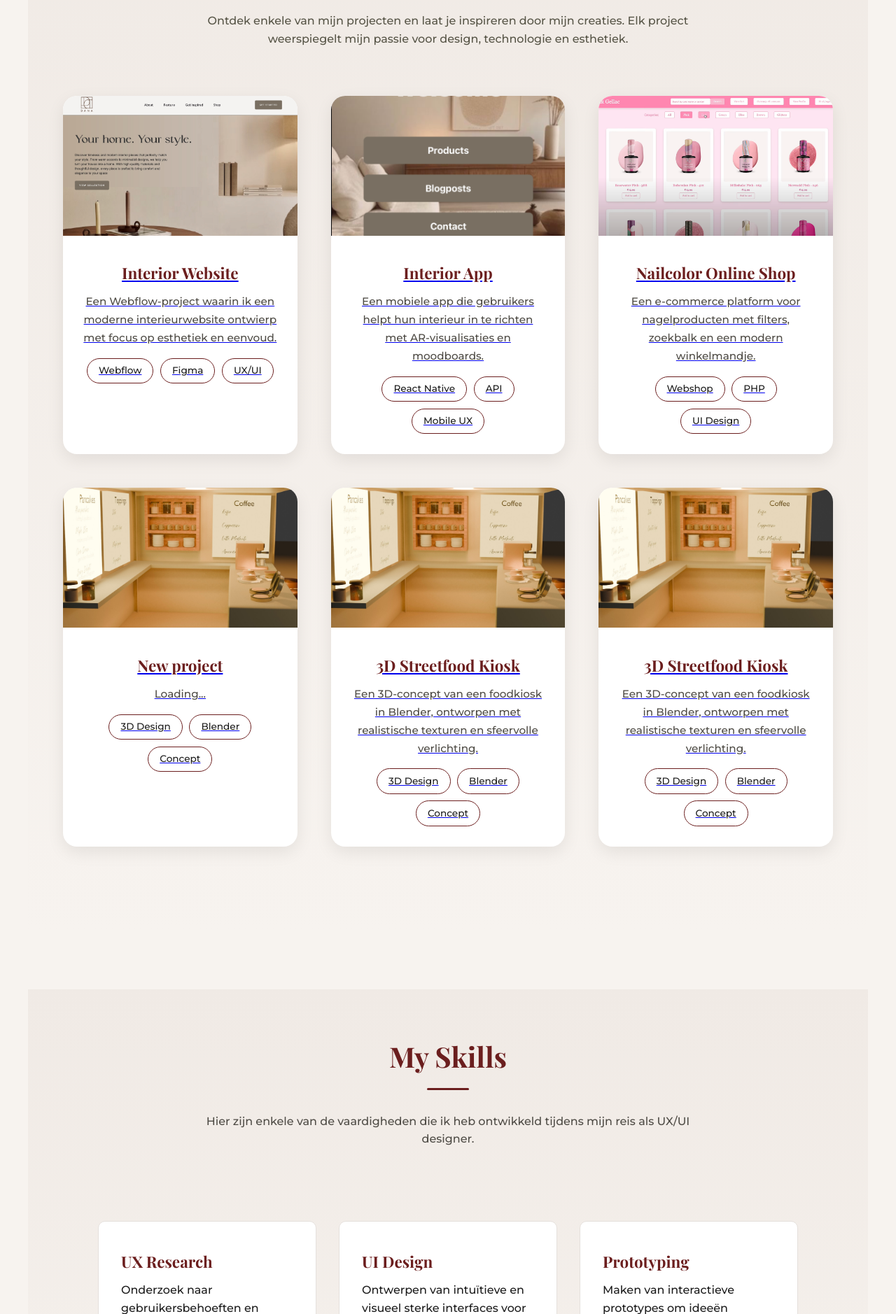
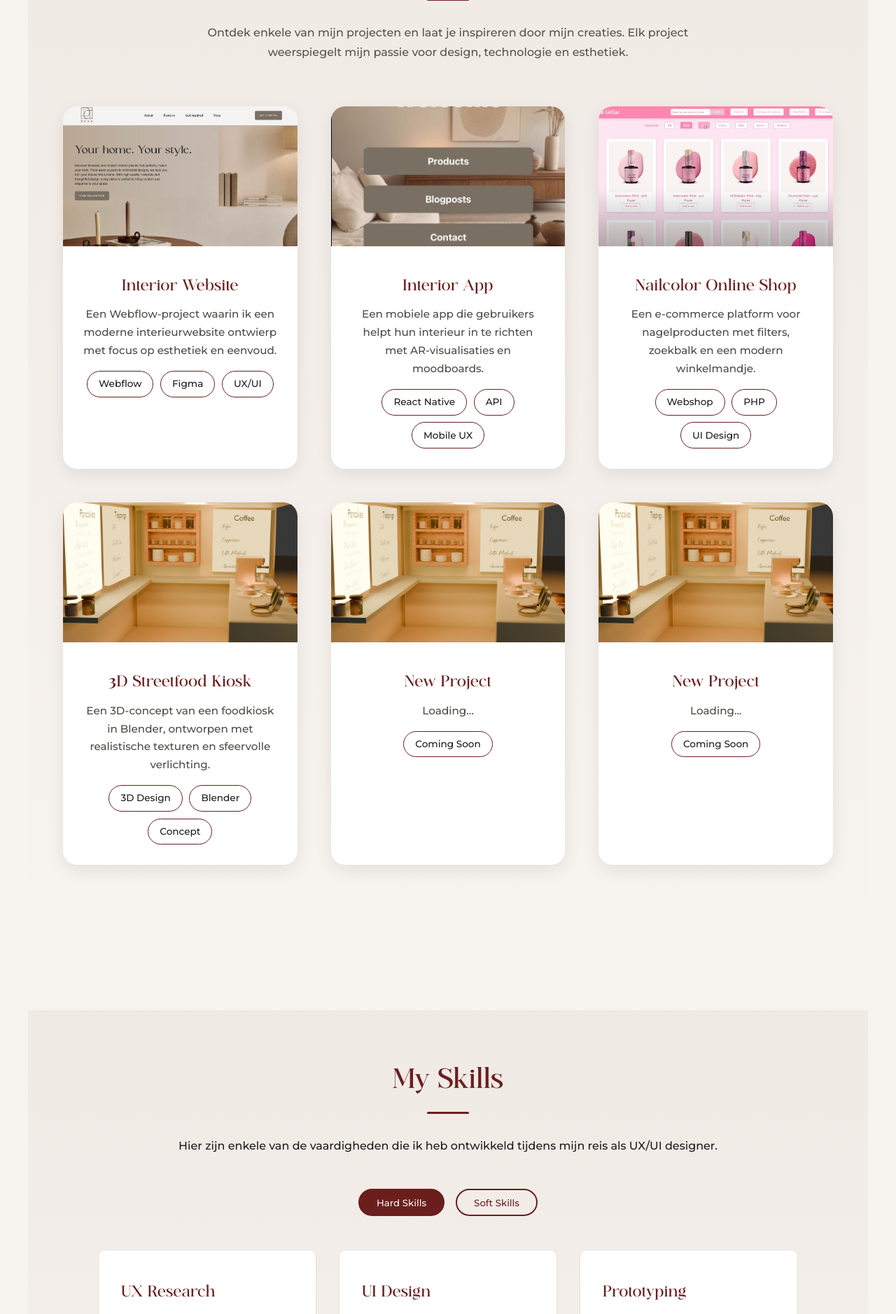
Before and after one commit to AlithaPwls/PF-AP, a PHP site: page / in a window 1280 px wide. Shown: the part 1103-2981 px from the top of the page at 70% size. Run offline with PHP 8.4, Linux system fonts and the light colour scheme.

Commit message:
bigggg changes

```diff
--- a/css/index.css
+++ b/css/index.css
@@ -1,17 +1,40 @@
+/* ========== FONTS ========== */
+@font-face {
+  font-family: "Ethereal";
+  src: url("../fonts/Etherealdemo-Regular.otf") format("opentype");
+  font-weight: normal;
+  font-style: normal;
+}
+
+@font-face {
+  font-family: "Ethereal";
+  src: url("../fonts/Etherealdemo-Bold.otf") format("opentype");
+  font-weight: bold;
+  font-style: normal;
+}
+
+/* ========== BASIS ========== */
 html {
   scroll-behavior: smooth;
 }
 
-/* ========== RESET ========== */
 * {
   margin: 0;
   padding: 0;
   box-sizing: border-box;
 }
 
-/* ========== BASIS ========== */
+body {
+  font-family: "Montserrat", sans-serif;
+  background-color: #f7f3ef;
+  color: #1C1C1C;
+  line-height: 1.7;
+}
 
-/* ========== HEADER (STICKY NAVBAR) ========== */
+h1, h2, h3 {
+  font-family: "Ethereal", "Playfair Display", serif;
+  letter-spacing: 0.5px;
+}
 
 /* ========== HERO ========== */
 .hero {
@@ -71,23 +80,6 @@ html {
   font-style: italic;
   opacity: 0;
   animation: fadeIn 2.5s ease 1.5s forwards;
-}
-
-/* ========== FADE-UP ANIMATIE ALGEMEEN ========== */
-.fade-up {
-  opacity: 0;
-  transform: translateY(4px);
-}
-
-.fade-up.visible {
-  animation: fadeUp 0.8s ease forwards;
-}
-
-@keyframes fadeUp {
-  to {
-    opacity: 1;
-    transform: translateY(1);
-  }
 }
 
 /* ========== PROJECTS ========== */
@@ -138,12 +129,6 @@ html {
   transition: all 0.35s ease;
 }
 
-/* fade-up voor projecten */
-
-.project-item.visible {
-  animation: fadeUp 0.8s ease forwards;
-}
-
 .project-item:hover {
   transform: translateY(-10px);
   box-shadow: 0 12px 35px rgba(0, 0, 0, 0.15);
@@ -161,7 +146,6 @@ html {
 }
 
 .project-content h3 {
-  font-family: "Playfair Display", serif;
   font-size: 1.4rem;
   color: #6B1E1E;
   margin-bottom: 0.6rem;
@@ -171,7 +155,12 @@ html {
   font-size: 0.95rem;
   color: #4e4b45;
   margin-bottom: 1rem;
-  line-height: 1.7;
+}
+
+.project-item a {
+  text-decoration: none;
+  color: inherit;
+  display: block;
 }
 
 .pills {
@@ -182,14 +171,11 @@ html {
 }
 
 .pill {
-  background-color: rgba(255, 255, 255, 0.7);
-  backdrop-filter: blur(8px);
-  color: #1C1C1C;
+  border: 1px solid #6B1E1E;
+  border-radius: 30px;
   padding: 0.4rem 1rem;
-  border-radius: 30px;
   font-size: 0.85rem;
   transition: all 0.3s ease;
-  border: 1px solid #6B1E1E;
 }
 
 .pill:hover {
@@ -197,8 +183,8 @@ html {
   color: #F7F3EF;
 }
 
-/* ========== SKILLS & TECHNOLOGIES ========== */
-#skills, #technologies {
+/* ========== SKILLS ========== */
+#skills {
   text-align: center;
   background: linear-gradient(180deg, #f0eae5 0%, #f7f3ef 100%);
   padding: 4rem 2rem 8rem 2rem;
@@ -206,14 +192,94 @@ html {
   margin: 5em auto;
 }
 
-#skills h2, #technologies h2 {
-  font-family: "Playfair Display", serif;
+#skills h2 {
   font-size: 2.5rem;
   color: #6B1E1E;
   margin-bottom: 1rem;
 }
 
-#skills h2::after,
+#skills h2::after {
+  content: "";
+  display: block;
+  width: 60px;
+  height: 3px;
+  background-color: #6B1E1E;
+  margin: 0.8rem auto 2rem auto;
+  border-radius: 2px;
+}
+
+.skills-toggle {
+  display: flex;
+  justify-content: center;
+  gap: 1rem;
+  margin: 3rem 0;
+}
+
+.skills-toggle button {
+  background-color: transparent;
+  border: 2px solid #6B1E1E;
+  color: #6B1E1E;
+  font-family: "Montserrat", sans-serif;
+  font-weight: 500;
+  padding: 0.6rem 1.5rem;
+  border-radius: 30px;
+  cursor: pointer;
+  transition: all 0.3s ease;
+}
+
+.skills-toggle button:hover {
+  background-color: #6B1E1E;
+  color: #F7F3EF;
+}
+
+.skills-toggle button.active {
+  background-color: #6B1E1E;
+  color: #F7F3EF;
+}
+
+.skills-list {
+  display: grid;
+  grid-template-columns: repeat(auto-fit, minmax(250px, 1fr));
+  gap: 2rem;
+  max-width: 1000px;
+  margin: 0 auto;
+}
+
+.skill-item {
+  background-color: #fff;
+  border: 1px solid #E5E0DC;
+  border-radius: 10px;
+  padding: 2.5rem 2rem;
+  text-align: left;
+  transition: all 0.3s ease;
+}
+
+.skill-item:hover {
+  border-color: #6B1E1E;
+  transform: translateY(-4px);
+}
+
+.skill-item h3 {
+  font-size: 1.4rem;
+  color: #6B1E1E;
+  margin-bottom: 0.6rem;
+}
+
+/* ========== TECHNOLOGIES ========== */
+#technologies {
+  text-align: center;
+  background: linear-gradient(180deg, #f0eae5 0%, #f7f3ef 100%);
+  padding: 4rem 2rem 8rem 2rem;
+  max-width: 1200px;
+  margin: 5em auto;
+}
+
+#technologies h2 {
+  font-size: 2.5rem;
+  color: #6B1E1E;
+  margin-bottom: 1rem;
+}
+
 #technologies h2::after {
   content: "";
   display: block;
@@ -224,13 +290,15 @@ html {
   border-radius: 2px;
 }
 
-#skills .para, #technologies .para {
+#technologies .para {
   max-width: 700px;
   margin: 0 auto 4rem auto;
   color: #4E4B45;
+  font-size: 1rem;
+  line-height: 1.8;
 }
 
-.skills-list, .technologies-list {
+.technologies-list {
   display: grid;
   grid-template-columns: repeat(auto-fit, minmax(250px, 1fr));
   gap: 2rem;
@@ -238,95 +306,58 @@ html {
   margin: 0 auto;
 }
 
-.skill-item, .technology-item {
+.technology-item {
   background-color: #fff;
   border: 1px solid #E5E0DC;
   border-radius: 10px;
   padding: 2.5rem 2rem;
   text-align: left;
   transition: all 0.3s ease;
-  opacity: 0;
-  transform: translateY(40px);
 }
 
-.skill-item.visible, .technology-item.visible, .project-item.visible {
-  animation: fadeUp 0.8s ease forwards;
-}
-
-.skill-item:hover, .technology-item:hover {
+.technology-item:hover {
   border-color: #6B1E1E;
   transform: translateY(-4px);
 }
 
-.skill-item h3, .technology-item h3 {
-  font-family: "Playfair Display", serif;
+.technology-item h3 {
   font-size: 1.4rem;
   color: #6B1E1E;
   margin-bottom: 0.6rem;
 }
 
-/* ========== ABOUT ME ========== */
+.technology-item p {
+  font-size: 0.95rem;
+  color: #4E4B45;
+  line-height: 1.7;
+}
+
+/* ========== ABOUT ========== */
 #about {
   display: flex;
   align-items: center;
   justify-content: center;
   gap: 5rem;
-  background: linear-gradient(180deg, #f0eae5 0%, #f7f3ef 100%);
+  flex-wrap: wrap;
   padding: 4rem 2rem 8rem 2rem;
   max-width: 1200px;
   margin: 0 auto;
-  flex-wrap: wrap;
+  background: linear-gradient(180deg, #f0eae5 0%, #f7f3ef 100%);
 }
 
 #about .text {
   flex: 1;
   text-align: left;
-  padding: 1em 2em;
   max-width: 600px;
 }
 
 #about h2 {
-  font-family: "Playfair Display", serif;
   font-size: 2.6rem;
   color: #6B1E1E;
-  margin-bottom: 1.5rem;
   text-align: center;
-  position: relative;
+  margin-bottom: 2rem;
 }
 
-#about h2::after {
-  content: "";
-  display: block;
-  width: 60px;
-  height: 3px;
-  background-color: #6B1E1E;
-  margin: 0.5rem auto 2rem auto;
-  border-radius: 2px;
-}
-
-#about .para {
-  font-size: 1rem;
-  line-height: 1.9;
-  color: #4E4B45;
-  margin-bottom: 1.5rem;
-  text-align: justify;
-  opacity: 0;
-  transform: translateY(40px);
-  transition: all 0.8s ease;
-}
-
-#about .para.visible {
-  opacity: 1;
-  transform: translateY(0);
-}
-
-/* FOTO */
-#about .imageabout {
-  flex: 1;
-  display: flex;
-  justify-content: center;
-  position: relative;
-}
 #about .imageabout img {
   width: 320px;
   height: 320px;
--- a/index.html
+++ b/index.html
@@ -10,33 +10,30 @@
   <link rel="preconnect" href="https://fonts.gstatic.com" crossorigin />
   <link href="https://fonts.googleapis.com/css2?family=Montserrat:wght@300;500;700&family=Playfair+Display:wght@400;700&display=swap" rel="stylesheet">
 
-  <!-- Stylesheet -->
+  <!-- Stylesheets -->
   <link rel="stylesheet" href="css/navbar.css">
   <link rel="stylesheet" href="css/index.css" />
 
-
-    <!-- Open Graph (Facebook/LinkedIn/… ) -->
+  <!-- Open Graph -->
   <meta property="og:type" content="website" />
   <meta property="og:locale" content="nl_BE" />
   <meta property="og:site_name" content="Alitha Pauwels" />
   <meta property="og:url" content="https://www.alithapauwels.be/" />
   <meta property="og:title" content="Portfolio – Alitha Pauwels" />
   <meta property="og:description" content="UX/UI design met focus op intuïtieve, mooie interfaces. Bekijk mijn projecten en neem contact op." />
-    <!-- Gebruik JPG als primary voor maximale compatibiliteit -->
   <meta property="og:image" content="images/banner.png" />
   <meta property="og:image:width" content="1200" />
   <meta property="og:image:height" content="630" />
   <meta property="og:image:alt" content="Banner van het portfolio van Alitha Pauwels" />
-    <!-- Optioneel: extra WebP-variant (sommige crawlers pakken de eerste, anderen kunnen kiezen) -->
   <meta property="og:image" content="images/banner.webp" />
 
-    <!-- Twitter / X -->
+  <!-- Twitter -->
   <meta name="twitter:card" content="summary_large_image" />
   <meta name="twitter:title" content="Portfolio – Alitha Pauwels" />
   <meta name="twitter:description" content="UX/UI design met focus op intuïtieve, mooie interfaces. Bekijk mijn projecten en neem contact op." />
   <meta name="twitter:image" content="images/banner.png" />
 
-<!-- Hotjar Tracking Code for https://www.alithapauwels.be -->
+  <!-- Hotjar -->
   <script>
     (function(h,o,t,j,a,r){
         h.hj=h.hj||function(){(h.hj.q=h.hj.q||[]).push(arguments)};
@@ -113,7 +110,7 @@
     </div>
 
     <div class="project-item fade-up">
-        <a href="nailcolor-shop.html">
+      <a href="nailshop.html">
         <img src="images/nailshop.png" alt="Nailcolor Online Shop">
         <div class="project-content">
           <h3>Nailcolor Online Shop</h3>
@@ -122,21 +119,6 @@
             <span class="pill">Webshop</span>
             <span class="pill">PHP</span>
             <span class="pill">UI Design</span>
-        </div>
-          </div>
-        </a>
-      </div>
-
-      <div class="project-item fade-up">
-        <a href="streetfood-kiosk.html">
-          <img src="images/foodkiosk.jpeg" alt="3D Streetfood Kiosk">
-          <div class="project-content">
-        <h3>New project </h3>
-        <p>Loading...</p>
-        <div class="pills">
-          <span class="pill">3D Design</span>
-          <span class="pill">Blender</span>
-          <span class="pill">Concept</span>
           </div>
         </div>
       </a>
@@ -158,15 +140,26 @@
     </div>
 
     <div class="project-item fade-up">
-        <a href="streetfood-kiosk.html">
-          <img src="images/foodkiosk.jpeg" alt="3D Streetfood Kiosk">
+      <a href="#">
+        <img src="images/foodkiosk.jpeg" alt="New Project Placeholder">
         <div class="project-content">
-        <h3>3D Streetfood Kiosk</h3>
-        <p>Een 3D-concept van een foodkiosk in Blender, ontworpen met realistische texturen en sfeervolle verlichting.</p>
+          <h3>New Project</h3>
+          <p>Loading...</p>
           <div class="pills">
-          <span class="pill">3D Design</span>
-          <span class="pill">Blender</span>
-          <span class="pill">Concept</span>
+            <span class="pill">Coming Soon</span>
+          </div>
+        </div>
+      </a>
+    </div>
+
+    <div class="project-item fade-up">
+      <a href="#">
+        <img src="images/foodkiosk.jpeg" alt="New Project Placeholder">
+        <div class="project-content">
+          <h3>New Project</h3>
+          <p>Loading...</p>
+          <div class="pills">
+            <span class="pill">Coming Soon</span>
           </div>
         </div>
       </a>
@@ -175,6 +168,7 @@
   </div>
 </section>
 
+
   <!-- SKILLS -->
   <section id="skills">
     <h2>My Skills</h2>
@@ -182,48 +176,70 @@
       Hier zijn enkele van de vaardigheden die ik heb ontwikkeld tijdens mijn reis als UX/UI designer.
     </p>
 
-    <div class="skills-list">
-      <div class="skill-item fade-up">
-        <h3>UX Research</h3>
-        <p>Onderzoek naar gebruikersbehoeften en gedragingen om effectieve digitale ervaringen te ontwerpen.</p>
+    <div class="skills-toggle">
+      <button id="hard-btn" class="active">Hard Skills</button>
+      <button id="soft-btn">Soft Skills</button>
     </div>
-      <div class="skill-item fade-up">
-        <h3>UI Design</h3>
-        <p>Ontwerpen van intuïtieve en visueel sterke interfaces voor websites en mobiele apps.</p>
+
+    <!-- Hard skills -->
+    <div class="skills-list hard-skills">
+      <div class="skill-item fade-up"><h3>UX Research</h3><p>Onderzoek naar gebruikersbehoeften en gedragingen om effectieve digitale ervaringen te ontwerpen.</p></div>
+      <div class="skill-item fade-up"><h3>UI Design</h3><p>Ontwerpen van intuïtieve en visueel sterke interfaces voor websites en mobiele apps.</p></div>
+      <div class="skill-item fade-up"><h3>Prototyping</h3><p>Maken van interactieve prototypes om ideeën tastbaar te maken en te testen.</p></div>
+      <div class="skill-item fade-up"><h3>Web Development</h3><p>Gebruik van HTML, CSS, JavaScript en PHP om ideeën te vertalen naar functionele webervaringen.</p></div>
+      <div class="skill-item fade-up"><h3>App Development</h3><p>Gebruik van React Native om ideeën te vertalen naar functionele applicaties.</p></div>
     </div>
-      <div class="skill-item fade-up">
-        <h3>Prototyping</h3>
-        <p>Maken van interactieve prototypes om ideeën tastbaar te maken en te testen.</p>
-      </div>
-      <div class="skill-item fade-up">
-        <h3>Web Development</h3>
-        <p>Gebruik van HTML, CSS, JavaScript en PHP om ideeën te vertalen naar functionele webervaringen.</p>
-      </div>
-      <div class="skill-item fade-up">
-        <h3>App Development</h3>
-        <p>Gebruik van React Native om ideeën te vertalen naar functionele applicaties.</p>
-      </div>
+
+    <!-- Soft skills -->
+    <div class="skills-list soft-skills" style="display: none;">
+      <div class="skill-item fade-up"><h3>Creatief Denken</h3><p>Nieuwe invalshoeken en oplossingen bedenken voor complexe designproblemen.</p></div>
+      <div class="skill-item fade-up"><h3>Communicatie</h3><p>Duidelijk kunnen uitleggen van designbeslissingen en samenwerken met verschillende teams.</p></div>
+      <div class="skill-item fade-up"><h3>Probleemoplossend Vermogen</h3><p>Snel analyseren wat de gebruiker nodig heeft en hier doeltreffend op inspelen.</p></div>
+      <div class="skill-item fade-up"><h3>Empathie</h3><p>Het vermogen om vanuit de gebruiker te denken en ontwerpen te maken die echt werken.</p></div>
+      <div class="skill-item fade-up"><h3>Teamwork</h3><p>Efficiënt samenwerken, feedback geven en ontvangen om tot betere resultaten te komen.</p></div>
     </div>
   </section>
 
   <!-- TECHNOLOGIES -->
   <section id="technologies">
     <h2>Technologies I Use</h2>
-    <p class="para">
-      Hier zijn enkele technologieën en tools die ik gebruik in mijn projecten.
-    </p>
+    <p class="para">Hier zijn enkele technologieën en tools die ik gebruik in mijn projecten.</p>
 
     <div class="technologies-list">
-      <div class="technology-item fade-up"><h3>Webflow</h3><p>Een krachtige tool voor het bouwen van responsieve websites zonder code.</p></div>
-      <div class="technology-item fade-up"><h3>Figma</h3><p>Een collaboratieve tool voor het ontwerpen van prototypes en interfaces.</p></div>
-      <div class="technology-item fade-up"><h3>HTML</h3><p>De basisstructuur van webpagina’s, essentieel voor webontwikkeling.</p></div>
-      <div class="technology-item fade-up"><h3>CSS</h3><p>Stijlen en lay-out van webpagina’s, voor visueel aantrekkelijke resultaten.</p></div>
-      <div class="technology-item fade-up"><h3>JavaScript</h3><p>Programmeertaal die interactiviteit toevoegt aan websites.</p></div>
-      <div class="technology-item fade-up"><h3>PHP</h3><p>Server-side taal voor het bouwen van dynamische webtoepassingen.</p></div>
+      <div class="technology-item fade-up">
+        <h3>Webflow</h3>
+        <p>Een krachtige tool voor het bouwen van responsieve websites zonder code.</p>
       </div>
+
+      <div class="technology-item fade-up">
+        <h3>Figma</h3>
+        <p>Een collaboratieve tool voor het ontwerpen van prototypes en interfaces.</p>
+      </div>
+
+      <div class="technology-item fade-up">
+        <h3>HTML</h3>
+        <p>De basisstructuur van webpagina’s, essentieel voor webontwikkeling.</p>
+      </div>
+
+      <div class="technology-item fade-up">
+        <h3>CSS</h3>
+        <p>Stijlen en lay-out van webpagina’s, voor visueel aantrekkelijke resultaten.</p>
+      </div>
+
+      <div class="technology-item fade-up">
+        <h3>JavaScript</h3>
+        <p>Programmeertaal die interactiviteit toevoegt aan websites.</p>
+      </div>
+
+      <div class="technology-item fade-up">
+        <h3>PHP</h3>
+        <p>Server-side taal voor het bouwen van dynamische webtoepassingen.</p>
+      </div>
+    </div>
+
   </section>
 
-<!-- ABOUT ME -->
+  <!-- ABOUT -->
   <section id="about">
     <div class="text">
       <h2>About Me</h2>
@@ -235,7 +251,7 @@
       </p>
     </div>
     <div class="imageabout">
-        <img src="images/alitha.PNG" alt="image alitha">
+      <img src="images/alitha.PNG" alt="Foto van Alitha Pauwels">
     </div>
   </section>
 
@@ -245,5 +261,6 @@
   </footer>
 
   <script src="scripts/scroll.js"></script>
+  <script src="scripts/skillsslider.js"></script>
 </body>
 </html>
```
Also changed, not shown: other parts of css/index.css (+3 -50 lines), css/nailshop.css (added, +138 -0 lines), nailshop.html (+85 -7 lines), scripts/skillsslider.js (added, +18 -0 lines), fonts/EtherealDemo-Bold.otf (added), fonts/EtherealDemo-Regular.otf (added), 2 other files. Lines whose indentation alone changed are shown as unchanged.
